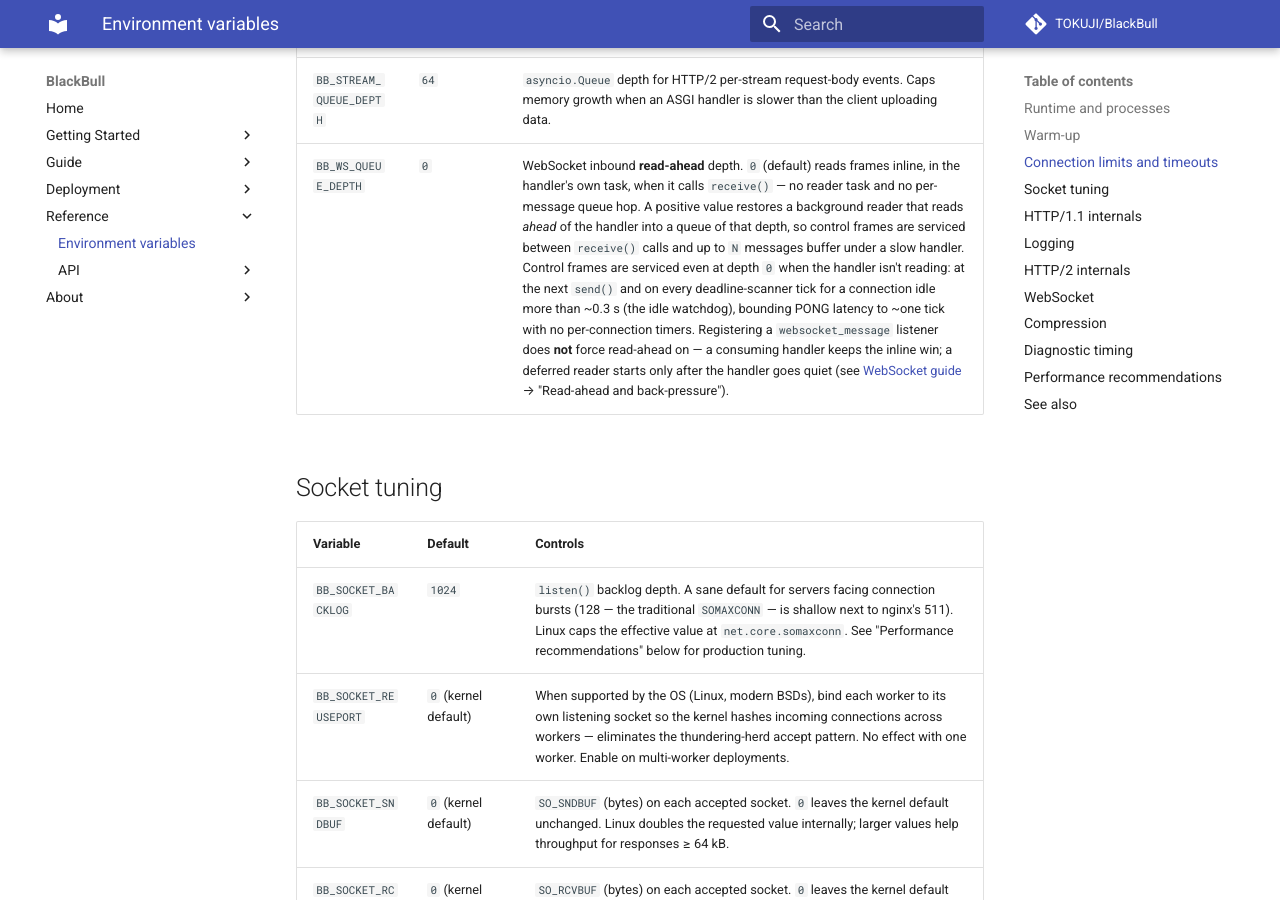
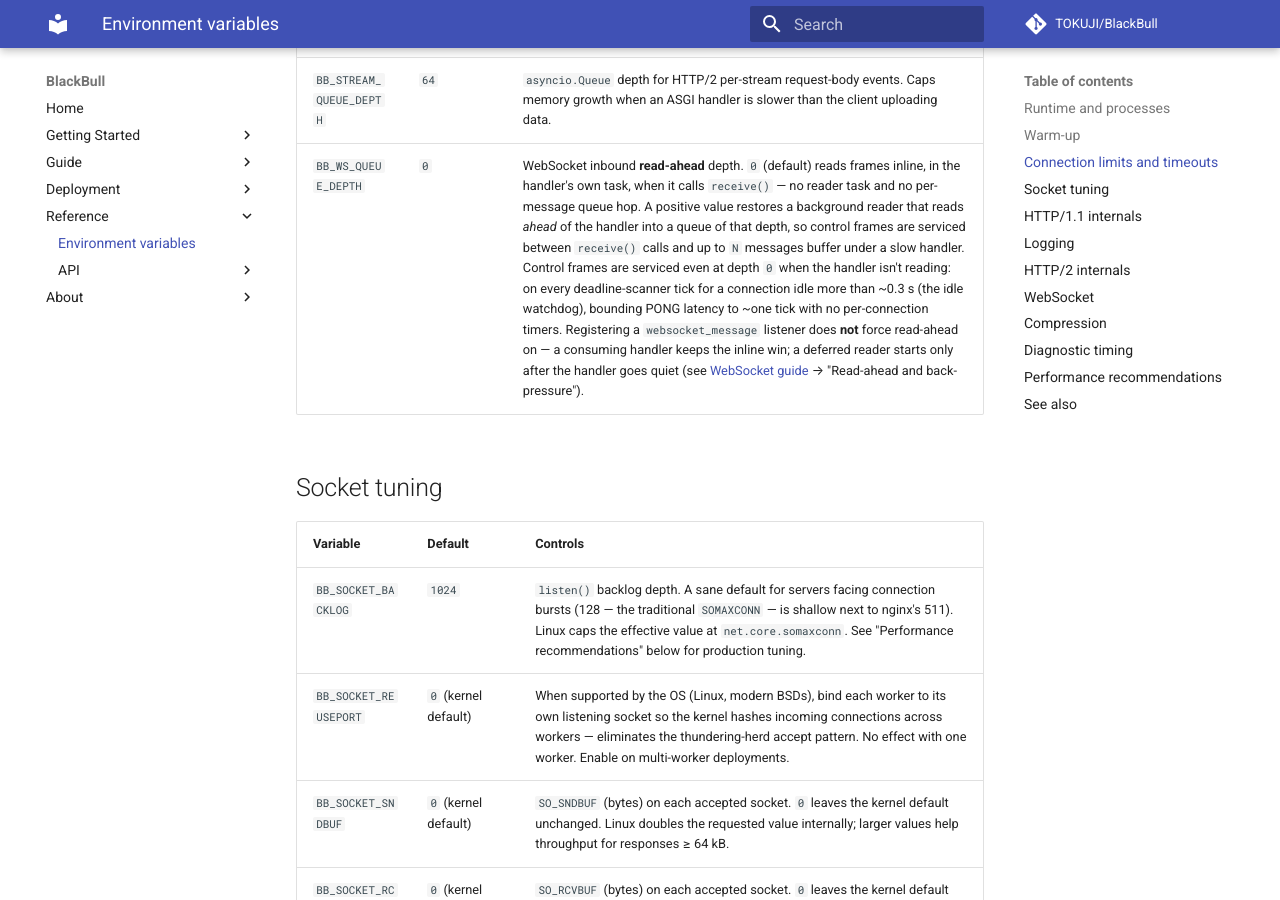
Before and after one commit to TOKUJI/BlackBull, an MkDocs documentation site: the page built from docs/reference/env-vars.md, in a window 1280 px wide and 900 px high, scrolled down 2570 px. Built offline with MkDocs 1.6.1 and Material for MkDocs 9.7.7, drawn with Linux system fonts in a browser that asks for light colours; comment, search, counter and statistics services are not loaded.

Commit message:
docs(ws): fix env-vars guide link + drop send-time PONG clause from both docs
Sprint 90 round 3 removed send-time control-frame servicing (the idle
watchdog alone bounds PONG latency to ~one scanner tick), but two docs
still said a ping is answered 'at the next send()'.  Also fix the broken
[WebSocket guide](guide.md) link in env-vars.md (resolves to
reference/guide.md which does not exist) → ../guide/websockets.md, and
mkdocs build --strict clean again.

```diff
--- a/docs/reference/env-vars.md
+++ b/docs/reference/env-vars.md
@@ -50,7 +50,7 @@ first-hit-then-summary rate-limit model.
 | `BB_HEADER_MAX_TOTAL` | `65536` | Maximum total bytes in the entire HTTP/1.1 header block.  Exceeded → `431`. |
 | `BB_BODY_CHUNK_SIZE` | `65536` | Slice size (bytes) for streaming an HTTP/1.1 `Content-Length` request body to the ASGI app.  The body is delivered as successive `http.request` events (`more_body: True` until exhausted) instead of one giant `readexactly(content_length)` allocation — capping per-connection buffering at O(chunk × connections).  64 KiB matches asyncio's default `StreamReader` buffer.  Must be `> 0` (invalid values fall back to the default). |
 | `BB_STREAM_QUEUE_DEPTH` | `64` | `asyncio.Queue` depth for HTTP/2 per-stream request-body events.  Caps memory growth when an ASGI handler is slower than the client uploading data. |
-| `BB_WS_QUEUE_DEPTH` | `0` | WebSocket inbound **read-ahead** depth.  `0` (default) reads frames inline, in the handler's own task, when it calls `receive()` — no reader task and no per-message queue hop.  A positive value restores a background reader that reads *ahead* of the handler into a queue of that depth, so control frames are serviced between `receive()` calls and up to `N` messages buffer under a slow handler.  Control frames are serviced even at depth `0` when the handler isn't reading: at the next `send()` and on every deadline-scanner tick for a connection idle more than ~0.3 s (the idle watchdog), bounding PONG latency to ~one tick with no per-connection timers.  Registering a `websocket_message` listener does **not** force read-ahead on — a consuming handler keeps the inline win; a deferred reader starts only after the handler goes quiet (see [WebSocket guide](guide.md) → "Read-ahead and back-pressure"). |
+| `BB_WS_QUEUE_DEPTH` | `0` | WebSocket inbound **read-ahead** depth.  `0` (default) reads frames inline, in the handler's own task, when it calls `receive()` — no reader task and no per-message queue hop.  A positive value restores a background reader that reads *ahead* of the handler into a queue of that depth, so control frames are serviced between `receive()` calls and up to `N` messages buffer under a slow handler.  Control frames are serviced even at depth `0` when the handler isn't reading: on every deadline-scanner tick for a connection idle more than ~0.3 s (the idle watchdog), bounding PONG latency to ~one tick with no per-connection timers.  Registering a `websocket_message` listener does **not** force read-ahead on — a consuming handler keeps the inline win; a deferred reader starts only after the handler goes quiet (see [WebSocket guide](../guide/websockets.md) → "Read-ahead and back-pressure"). |
 
 ## Socket tuning
 
```
Also changed, not shown: KNOWN_LIMITATIONS.md (+2 -2 lines).
